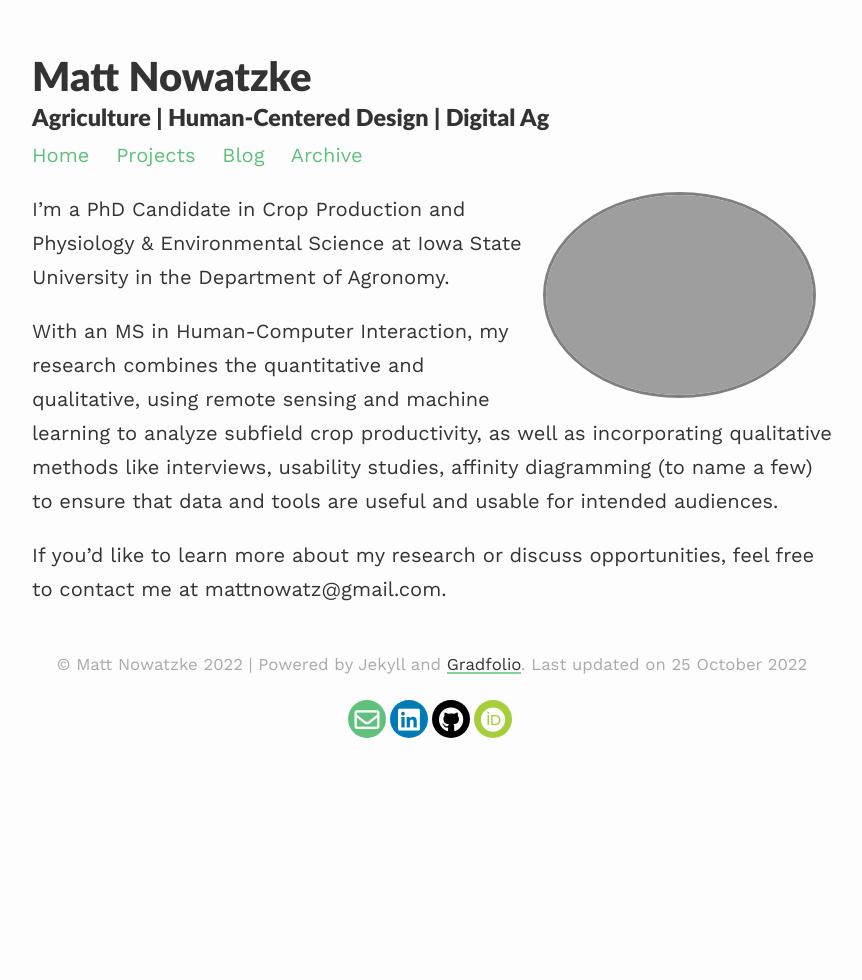
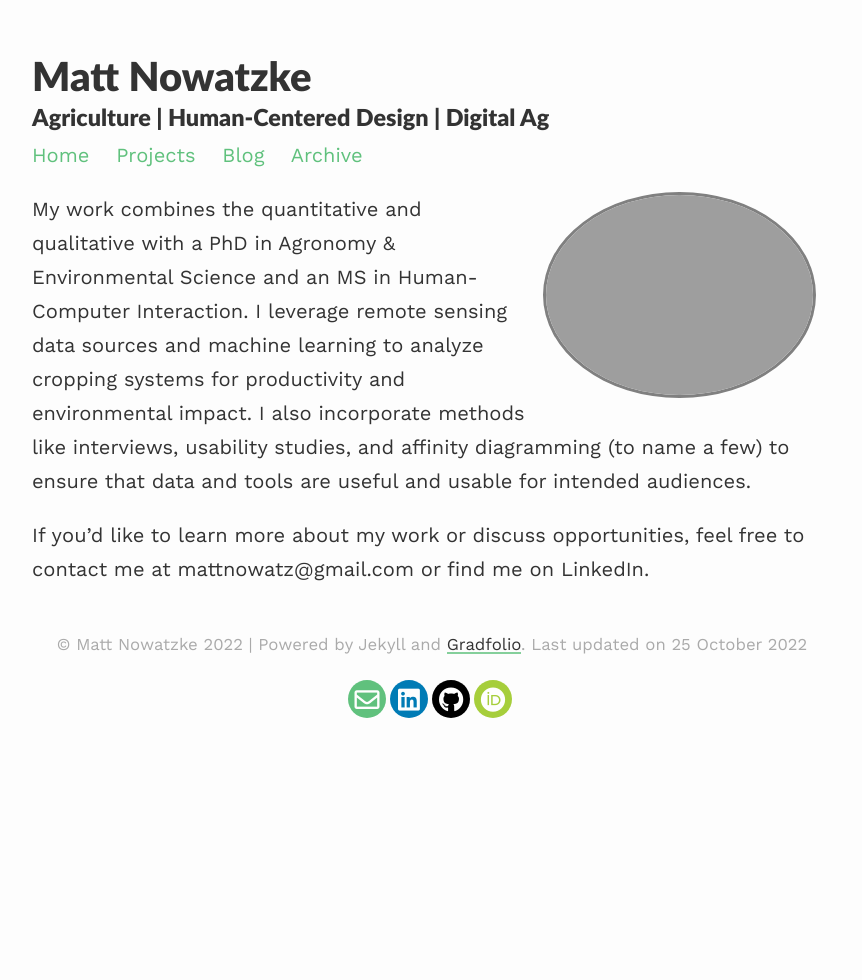
Before and after one commit to mnowatzke/mnowatzke.github.io, a Jekyll site: the page built from index.md, in a window 1280 px wide. Shown: the whole page, without its empty margins (208-1070 px from the left). Built offline with Jekyll 4.4.1, drawn with Linux system fonts in a browser that asks for light colours; nearby versions of some CDN libraries.

Commit message:
Update about page

```diff
--- a/index.md
+++ b/index.md
@@ -7,8 +7,6 @@ profile:
 published: true
 ---
 
-I'm a PhD Candidate in Crop Production and Physiology & Environmental Science at Iowa State University in the Department of Agronomy.
+My work combines the quantitative and qualitative with a PhD in Agronomy & Environmental Science and an MS in Human-Computer Interaction. I leverage remote sensing data sources and machine learning to analyze cropping systems for productivity and environmental impact. I also incorporate methods like interviews, usability studies, and affinity diagramming (to name a few) to ensure that data and tools are useful and usable for intended audiences.
 
-With an MS in Human-Computer Interaction, my research combines the quantitative and qualitative, using remote sensing and machine learning to analyze subfield crop productivity, as well as incorporating qualitative methods like interviews, usability studies, affinity diagramming (to name a few) to ensure that data and tools are useful and usable for intended audiences.
-
-If you'd like to learn more about my research or discuss opportunities, feel free to contact me at mattnowatz@gmail.com.
+If you'd like to learn more about my work or discuss opportunities, feel free to contact me at mattnowatz@gmail.com or find me on LinkedIn.
```
